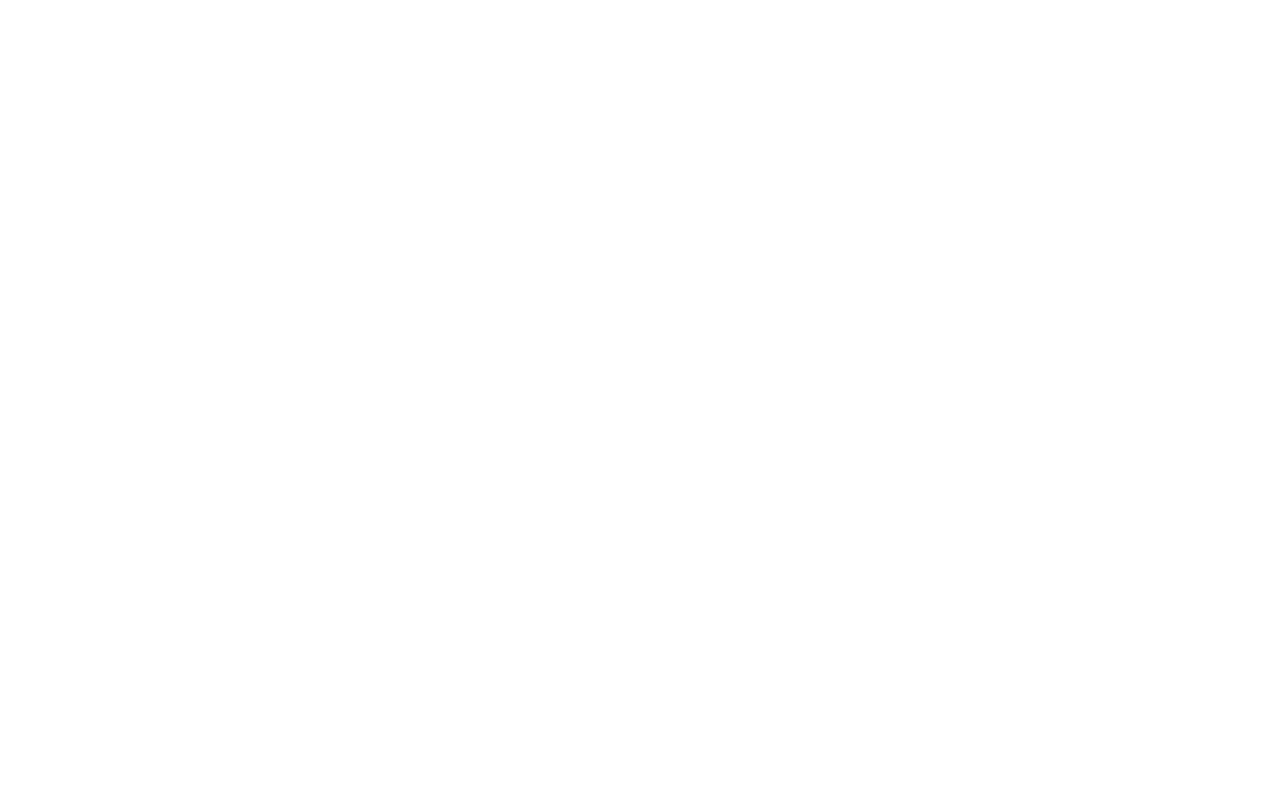
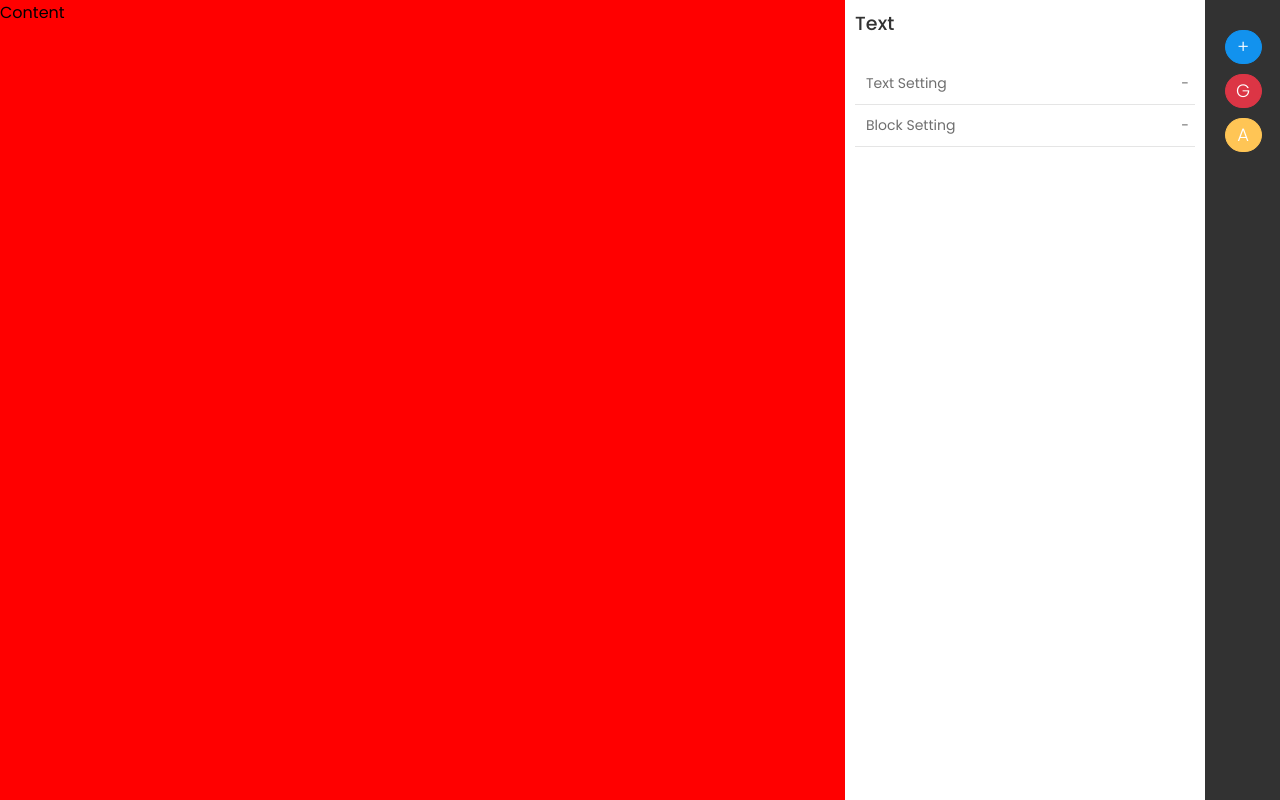
Before and after one commit to alirezatahani/React-Template, a React app: page /control-panel in a window 1280 px wide. Before the commit this address had no page. Built offline with nearby package versions, Linux system fonts and the light colour scheme.

Commit message:
finish designing the boilerplate and layout

```diff
--- a/src/components/controlPanel/content/ControlPanel.tsx
+++ b/src/components/controlPanel/content/ControlPanel.tsx
@@ -36,6 +36,9 @@ const ControlPanel: React.FC = () => {
   };
 
   return (
+    <div style={{ display: 'flex', height: '100vh' }}>
+      <div style={{ background: 'red', width: '100%' }}>Content</div>
+      <div style={{ background: 'blue', display: 'flex' }}>
         <>
           {showControlPanel && (
             <ControlPanelSettingContainer>
@@ -97,6 +100,8 @@ const ControlPanel: React.FC = () => {
             </Space>
           </div>
         </>
+      </div>
+    </div>
   );
 };
 export default ControlPanel;
--- a/src/modules/moduleDesign/index.tsx
+++ b/src/modules/moduleDesign/index.tsx
@@ -1,4 +1,4 @@
-import { Design94 } from '../../templates/designed/preDesigned#94';
+import { Design94 } from '../../templates/designed/94';
 import * as React from 'react';
 import { Row, Col } from '../../components';
 
--- a/src/pages/home/index.tsx
+++ b/src/pages/home/index.tsx
@@ -5,6 +5,7 @@ export const Home = () => {
   return (
     <>
       <Link to="predesign/94">Design 94</Link>
+      <Link to="control-panel">control-panel</Link>
     </>
   );
 };
--- a/src/routes.tsx
+++ b/src/routes.tsx
@@ -1,5 +1,6 @@
 import * as React from 'react';
 import { Route, Routes as ReactRoutes } from 'react-router-dom';
+import { ControlPanel } from './components';
 import { Home } from './pages/home';
 import { Design94 } from './templates/designed/94';
 
@@ -8,6 +9,7 @@ export const Routes = () => {
     <ReactRoutes>
       <Route path="/" element={<Home />} />
       <Route path="predesign/94" element={<Design94 />} />
+      <Route path="control-panel" element={<ControlPanel />} />
     </ReactRoutes>
   );
 };
--- a/webpack.config.js
+++ b/webpack.config.js
@@ -48,6 +48,7 @@ module.exports = {
   devServer: {
     static: './dist',
     hot: true,
+    historyApiFallback: true,
   },
   plugins: [
     new HtmlWebpackPlugin({
```
Also changed, not shown: src/templates/designed/94/pages/AboutUs.tsx (deleted), src/templates/designed/94/pages/Home.tsx (deleted). Lines whose indentation alone changed are shown as unchanged.
